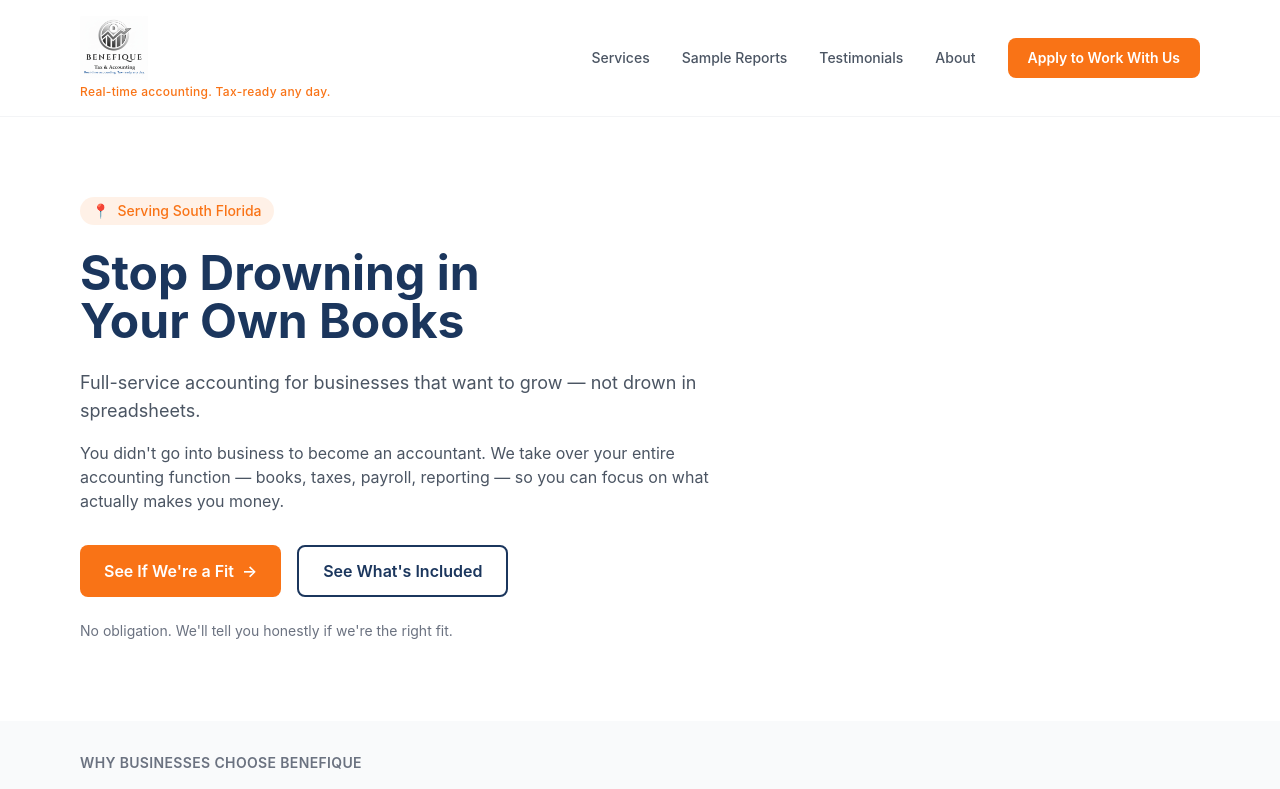
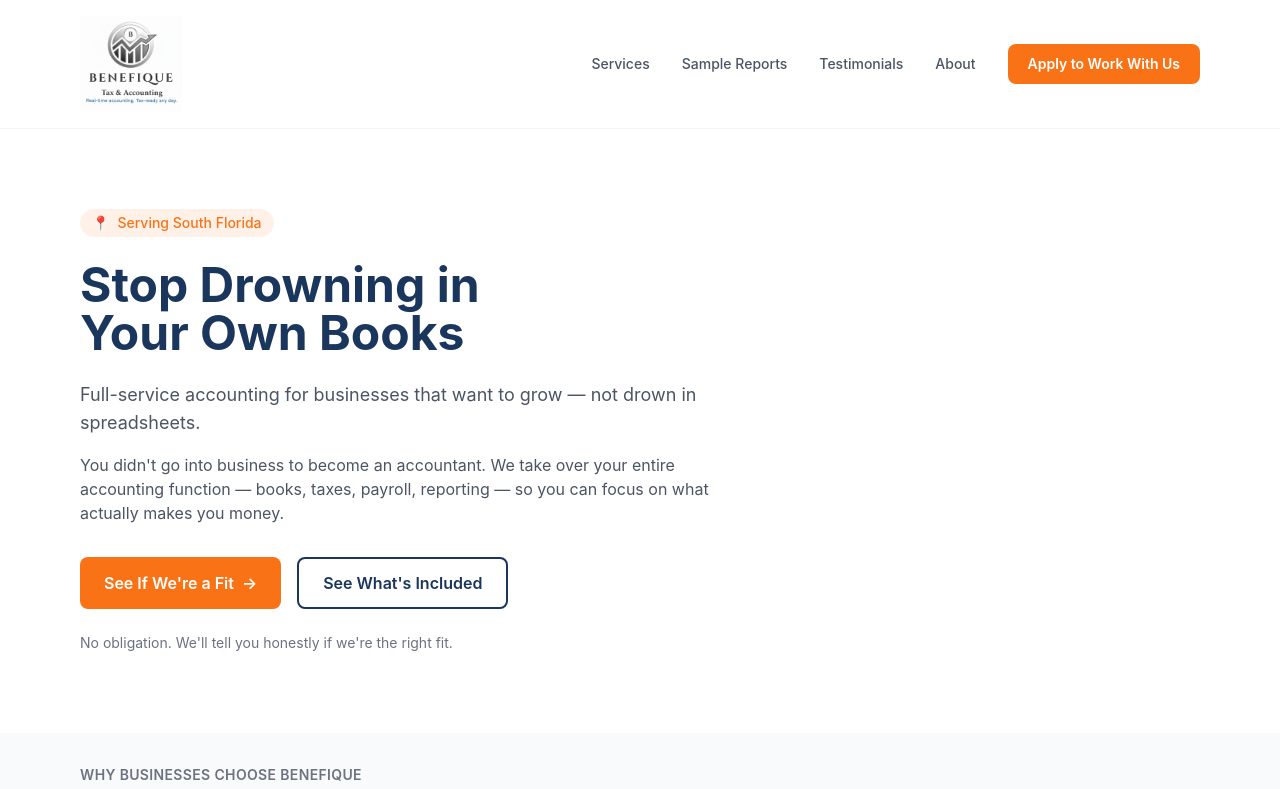
Before and after one commit to gerrit-design/benefique-website, a React (Vite) app: page / in a window 1280 px wide. Shown: the top 789 px of the page. Built offline with nearby package versions, Linux system fonts and the light colour scheme.

Commit message:
Make logo bigger (h-24) - logo already includes slogan

```diff
--- a/src/App.jsx
+++ b/src/App.jsx
@@ -15,11 +15,8 @@ function Nav() {
   return (
     <nav className="bg-white border-b border-gray-100 sticky top-0 z-50">
       <div className="max-w-6xl mx-auto px-4 py-4 flex justify-between items-center">
-        <Link to="/" className="flex flex-col items-start">
-          <img src="/images/logo-full.jpg" alt="Benefique Tax & Accounting" className="h-14 md:h-16 w-auto" />
-          <span className="text-[10px] md:text-xs text-benefique-orange font-medium tracking-wide mt-1">
-            Real-time accounting. Tax-ready any day.
-          </span>
+        <Link to="/" className="flex items-center">
+          <img src="/images/logo-full.jpg" alt="Benefique Tax & Accounting - Real-time accounting. Tax-ready any day." className="h-20 md:h-24 w-auto" />
         </Link>
 
         {/* Desktop Nav */}
@@ -81,11 +78,8 @@ function Footer() {
     <footer className="bg-benefique-navy text-white py-10">
       <div className="max-w-6xl mx-auto px-4">
         <div className="flex flex-col md:flex-row justify-between items-center gap-6">
-          <div className="flex flex-col items-center md:items-start">
-            <img src="/images/logo-full.jpg" alt="Benefique Tax & Accounting" className="h-12 w-auto brightness-0 invert" />
-            <span className="text-xs text-orange-300 font-medium tracking-wide mt-2">
-              Real-time accounting. Tax-ready any day.
-            </span>
+          <div className="flex items-center">
+            <img src="/images/logo-full.jpg" alt="Benefique Tax & Accounting" className="h-16 w-auto brightness-0 invert" />
           </div>
           <div className="flex gap-6 text-sm text-gray-300">
             <a href="https://app.benefique.com/terms" target="_blank" rel="noopener noreferrer" className="hover:text-white">Terms of Service</a>
```
